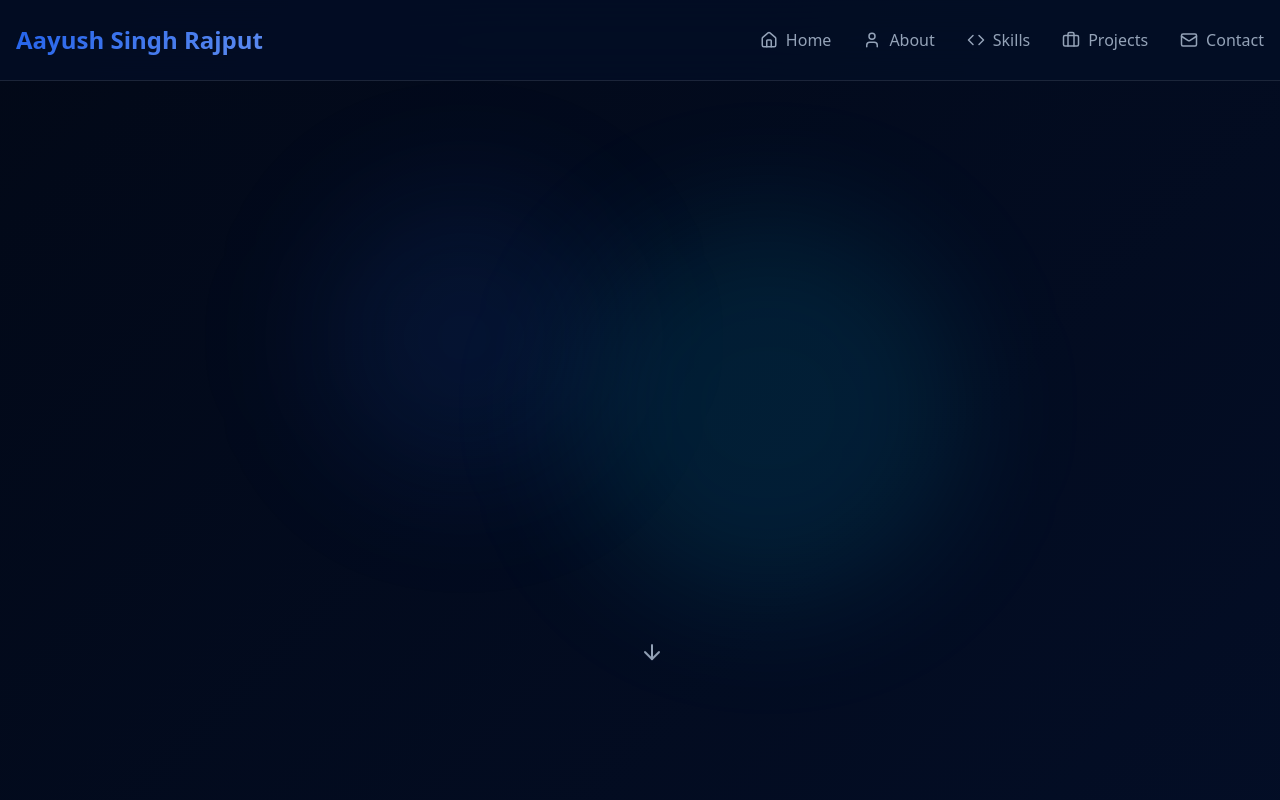
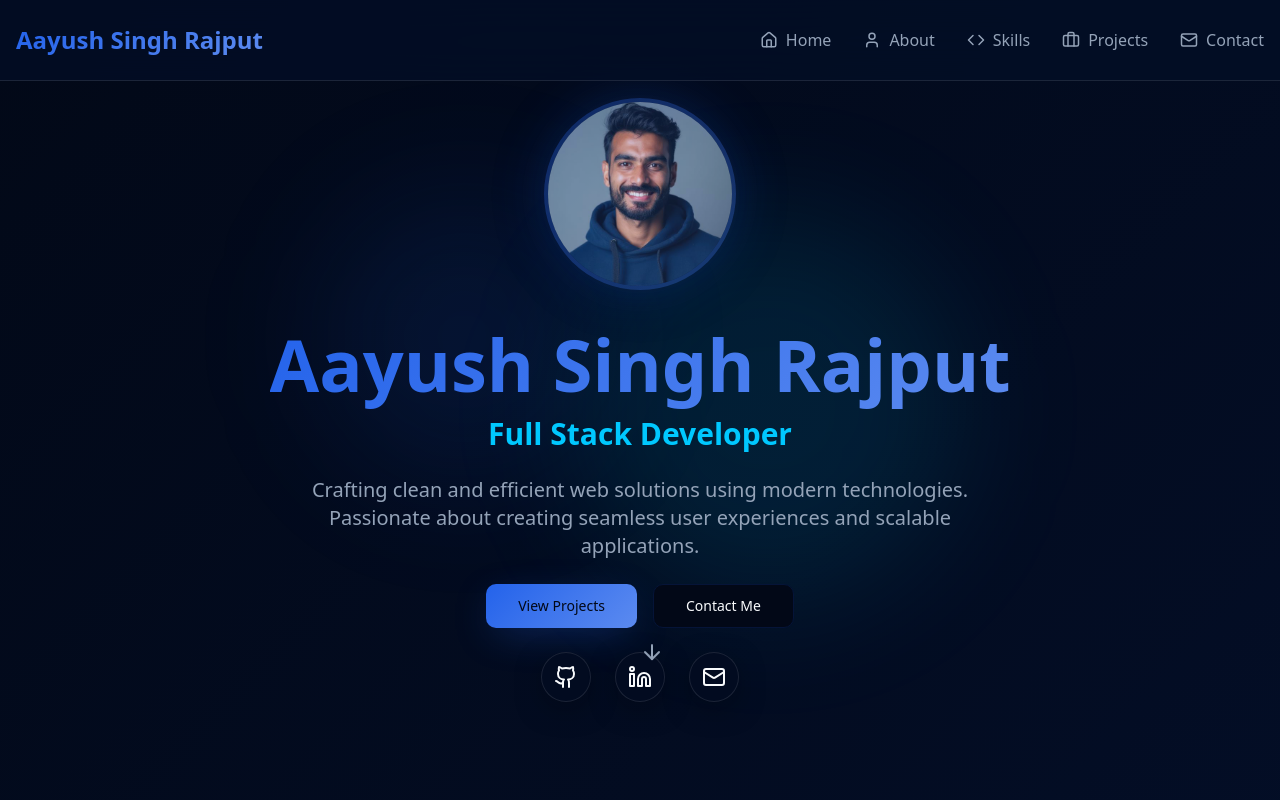
Before and after one commit to AayushSinghRajput/Portfolio, a React (Vite) app: page / in a window 1280 px wide. Shown: the top 800 px of the page. Built offline with nearby package versions, Linux system fonts and the light colour scheme; the HTML template or start-up script is replaced by a standard one.

Commit message:
Fix: Ensure all components render correctly

```diff
--- a/src/index.css
+++ b/src/index.css
@@ -138,9 +138,11 @@
     @apply opacity-0 translate-y-8;
   }
 
-  .animate-fadeInUp {
-    animation: fadeInUp 0.6s ease-out forwards;
-  }
+.animate-fadeInUp {
+  animation: fadeInUp 0.6s ease-out forwards;
+  opacity: 1;
+  transform: translateY(0);
+}
 
   .stagger-1 { animation-delay: 0.1s; }
   .stagger-2 { animation-delay: 0.2s; }
--- a/src/pages/Index.tsx
+++ b/src/pages/Index.tsx
@@ -26,7 +26,14 @@ const Index = () => {
 
     // Observe all fade-in elements
     const fadeElements = document.querySelectorAll('.fade-in-up');
-    fadeElements.forEach(el => observer.observe(el));
+    // Pre-show elements already in viewport and observe them
+    fadeElements.forEach(el => {
+      const rect = (el as HTMLElement).getBoundingClientRect();
+      if (rect.top < window.innerHeight && rect.bottom > 0) {
+        (el as HTMLElement).classList.add('animate-fadeInUp');
+      }
+      observer.observe(el);
+    });
 
     return () => observer.disconnect();
   }, []);
```
